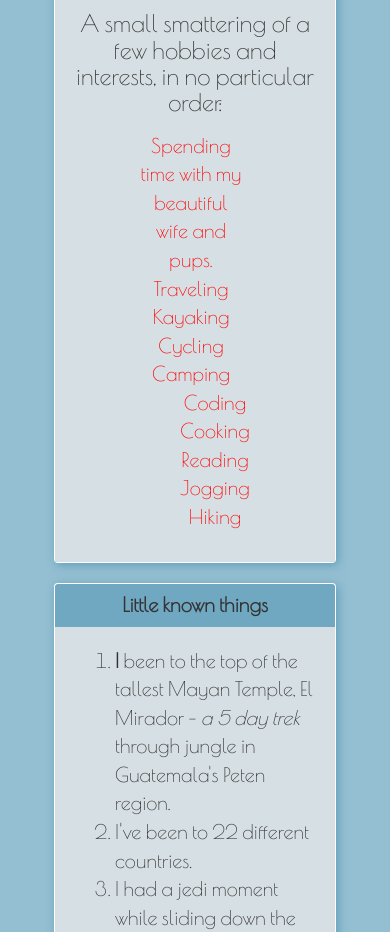
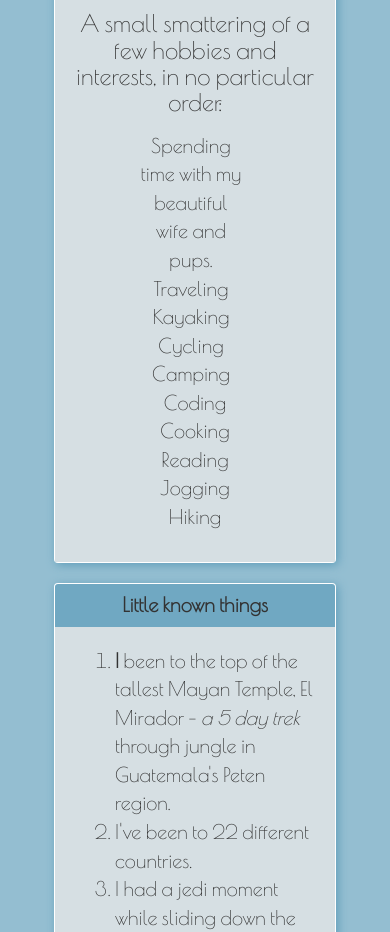
Before and after one commit to Evan-Alexander/jb-site, a plain HTML site: page index.html in a window 390 px wide. Shown: the part 1020-1952 px from the top of the page. Drawn offline with nearby package versions, Linux system fonts and the light colour scheme.

Commit message:
finally fixed small screen alignment for dbl lists

```diff
--- a/css/styles.css
+++ b/css/styles.css
@@ -126,7 +126,6 @@ Media Queries
     display: flex;
     flex-direction: column;
     align-content: space-between;
-    color: green;
   }
 
 }
@@ -137,7 +136,6 @@ Media Queries
     font-size: 1.5em;
   }
   #about-me {
-    color: blue;
     text-align: center;
   }
 
@@ -153,10 +151,6 @@ Media Queries
   #about-me {
     text-align: center;
   }
-  .about-me,
-  .interests {
-    color: red;
-  }
 
   .interests ul {
     display: inline-block;
@@ -168,6 +162,10 @@ Media Queries
     margin-bottom: -10%;
   }
 
+  .list-right {
+    padding-left: 0;
+  }
+
   footer {
     text-align: center;
     padding: 1%;
```
